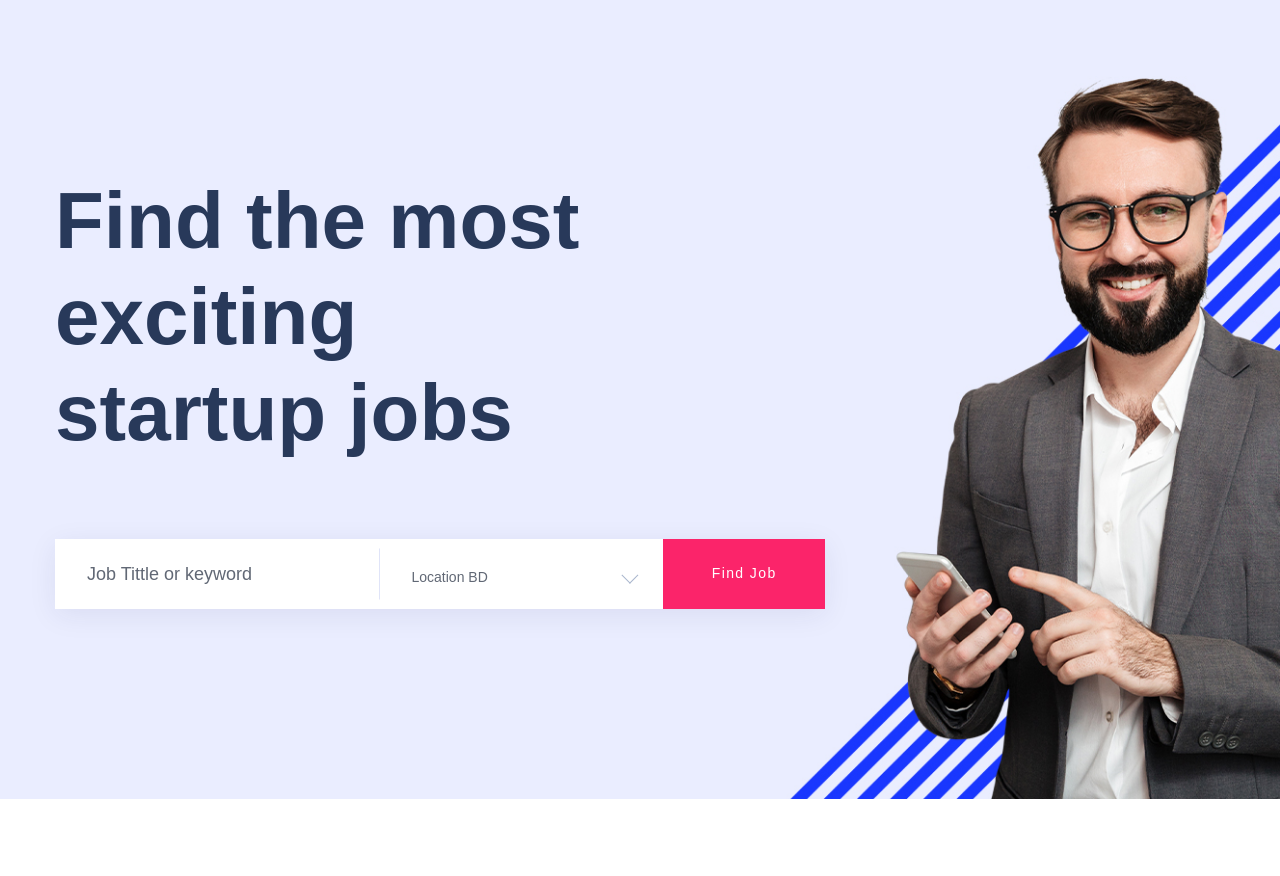
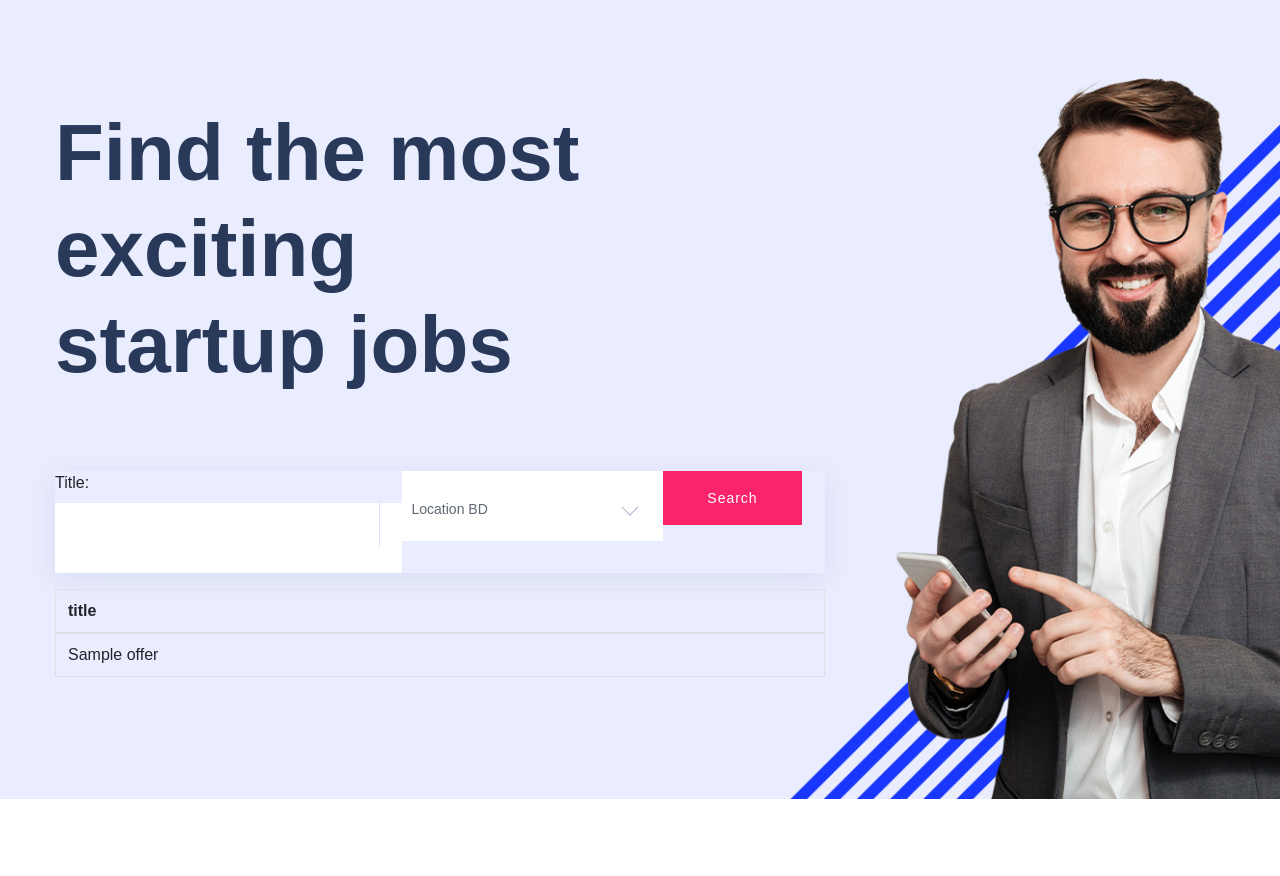
Before and after one commit to buseggencoglu/owl-s-agent, a Django app: page / in a window 1280 px wide. Shown: the part 101-977 px from the top of the page. Run offline with Django 3.2, Linux system fonts and the light colour scheme; tables that the repository leaves empty hold one stand-in row (values such as "Sample post"); some libraries are stand-ins or nearby versions; some web fonts are replaced.

Commit message:
searching title added

```diff
--- a/owl_agent/owl_agent/settings.py
+++ b/owl_agent/owl_agent/settings.py
@@ -38,6 +38,9 @@ INSTALLED_APPS = [
     'django.contrib.staticfiles',
     "website",
     'crispy_forms',
+    'django_filters',
+    'widget_tweaks',
+
 ]
 
 MIDDLEWARE = [
--- a/owl_agent/owl_agent/urls.py
+++ b/owl_agent/owl_agent/urls.py
@@ -21,6 +21,7 @@ from django.contrib.staticfiles.urls import staticfiles_urlpatterns ,static
 urlpatterns = [
     path('admin/', admin.site.urls),
     path('', include('website.urls')),
+
 ]
 
 urlpatterns += staticfiles_urlpatterns()
--- a/owl_agent/requirements.txt
+++ b/owl_agent/requirements.txt
@@ -4,3 +4,5 @@ django-crispy-forms==1.11.2
 Pillow==8.2.0
 pytz==2021.1
 sqlparse==0.4.1
+django-widget-tweaks==1.4.8
+django-filter==2.4.0
--- a/owl_agent/templates/website/index.html
+++ b/owl_agent/templates/website/index.html
@@ -1,15 +1,18 @@
 {% extends 'website/base.html' %}
+{% load widget_tweaks %}
 {% block title %}
 Owls Agent Home Page
 {% endblock %}
 {% load static %}
 {% block content %}
+
 <main>
     <!-- slider Area Start-->
     <div class="slider-area ">
         <!-- Mobile Menu -->
         <div class="slider-active">
-                <div class="single-slider slider-height d-flex align-items-center" data-background="{% static 'img/hero/h1_hero.jpg'%}">
+            <div class="single-slider slider-height d-flex align-items-center"
+                 data-background="{% static 'img/hero/h1_hero.jpg'%}">
                 <div class="container">
                     <div class="row">
                         <div class="col-xl-6 col-lg-9 col-md-10">
@@ -22,10 +25,13 @@ Owls Agent Home Page
                     <div class="row">
                         <div class="col-xl-8">
                             <!-- form -->
-                                <form action="#" class="search-box">
+                            <form method="get" class="search-box">
                                 <div class="input-form">
-                                        <input type="text" placeholder="Job Tittle or keyword">
+                                    {{ filter.form.title.label_tag }}
+                                    {% render_field filter.form.title class="form-control" %}
                                 </div>
+
+
                                 <div class="select-form">
                                     <div class="select-itms">
                                         <select name="select" id="select1">
@@ -37,9 +43,29 @@ Owls Agent Home Page
                                     </div>
                                 </div>
                                 <div class="search-form">
-                                        <a href="#">Find job</a>
+                                    <button class="btn btn-primary" type="submit">Search</button>
                                 </div>
+
+
                             </form>
+                            <table class="table table-bordered">
+                                <thead>
+                                <tr>
+                                    <th>title</th>
+                                </tr>
+                                </thead>
+                                <tbody>
+                                {% for Job_Offer in filter.qs %}
+                                <tr>
+                                    <td>{{ Job_Offer.title }}</td>
+                                </tr>
+                                {% empty %}
+                                <tr>
+                                    <td colspan="5">No data</td>
+                                </tr>
+                                {% endfor %}
+                                </tbody>
+                            </table>
                         </div>
                     </div>
                 </div>
@@ -162,7 +188,7 @@ Owls Agent Home Page
     </div>
     <!-- Our Services End -->
     <!-- Online CV Area Start -->
-         <div class="online-cv cv-bg section-overly pt-90 pb-120"  data-background="{% static 'img/gallery/cv_bg.jpg'%}">
+    <div class="online-cv cv-bg section-overly pt-90 pb-120" data-background="{% static 'img/gallery/cv_bg.jpg'%}">
         <div class="container">
             <div class="row justify-content-center">
                 <div class="col-xl-10">
@@ -194,7 +220,8 @@ Owls Agent Home Page
                     <div class="single-job-items mb-30">
                         <div class="job-items">
                             <div class="company-img">
-                                    <a href="{% url 'job-details' %}"><img src="{% static 'img/icon/job-list1.png'%}" alt=""></a>
+                                <a href="{% url 'job-details' %}"><img src="{% static 'img/icon/job-list1.png'%}"
+                                                                       alt=""></a>
                             </div>
                             <div class="job-tittle">
                                 <a href="{% url 'job-details' %}"><h4>Digital Marketer</h4></a>
@@ -214,7 +241,8 @@ Owls Agent Home Page
                     <div class="single-job-items mb-30">
                         <div class="job-items">
                             <div class="company-img">
-                                    <a href="{% url 'job-details' %}"><img src="{% static 'img/icon/job-list2.png'%}" alt=""></a>
+                                <a href="{% url 'job-details' %}"><img src="{% static 'img/icon/job-list2.png'%}"
+                                                                       alt=""></a>
                             </div>
                             <div class="job-tittle">
                                 <a href="{% url 'job-details' %}"><h4>Digital Marketer</h4></a>
@@ -234,7 +262,8 @@ Owls Agent Home Page
                     <div class="single-job-items mb-30">
                         <div class="job-items">
                             <div class="company-img">
-                                    <a href="{% url 'job-details' %}"><img src="{% static 'img/icon/job-list3.png'%}" alt=""></a>
+                                <a href="{% url 'job-details' %}"><img src="{% static 'img/icon/job-list3.png'%}"
+                                                                       alt=""></a>
                             </div>
                             <div class="job-tittle">
                                 <a href="{% url 'job-details' %}"><h4>Digital Marketer</h4></a>
@@ -254,7 +283,8 @@ Owls Agent Home Page
                     <div class="single-job-items mb-30">
                         <div class="job-items">
                             <div class="company-img">
-                                    <a href="{% url 'job-details' %}"><img src="{% static 'img/icon/job-list4.png'%}" alt=""></a>
+                                <a href="{% url 'job-details' %}"><img src="{% static 'img/icon/job-list4.png'%}"
+                                                                       alt=""></a>
                             </div>
                             <div class="job-tittle">
                                 <a href="{% url 'job-details' %}"><h4>Digital Marketer</h4></a>
@@ -296,7 +326,8 @@ Owls Agent Home Page
                         </div>
                         <div class="process-cap">
                             <h5>1. Search a job</h5>
-                               <p>Sorem spsum dolor sit amsectetur adipisclit, seddo eiusmod tempor incididunt ut laborea.</p>
+                            <p>Sorem spsum dolor sit amsectetur adipisclit, seddo eiusmod tempor incididunt ut
+                                laborea.</p>
                         </div>
                     </div>
                 </div>
@@ -307,7 +338,8 @@ Owls Agent Home Page
                         </div>
                         <div class="process-cap">
                             <h5>2. Apply for job</h5>
-                               <p>Sorem spsum dolor sit amsectetur adipisclit, seddo eiusmod tempor incididunt ut laborea.</p>
+                            <p>Sorem spsum dolor sit amsectetur adipisclit, seddo eiusmod tempor incididunt ut
+                                laborea.</p>
                         </div>
                     </div>
                 </div>
@@ -318,7 +350,8 @@ Owls Agent Home Page
                         </div>
                         <div class="process-cap">
                             <h5>3. Get your job</h5>
-                               <p>Sorem spsum dolor sit amsectetur adipisclit, seddo eiusmod tempor incididunt ut laborea.</p>
+                            <p>Sorem spsum dolor sit amsectetur adipisclit, seddo eiusmod tempor incididunt ut
+                                laborea.</p>
                         </div>
                     </div>
                 </div>
@@ -346,7 +379,9 @@ Owls Agent Home Page
                                     </div>
                                 </div>
                                 <div class="testimonial-top-cap">
-                                        <p>“I am at an age where I just want to be fit and healthy our bodies are our responsibility! So start caring for your body and it will care for you. Eat clean it will care for you and workout hard.”</p>
+                                    <p>“I am at an age where I just want to be fit and healthy our bodies are our
+                                        responsibility! So start caring for your body and it will care for you. Eat
+                                        clean it will care for you and workout hard.”</p>
                                 </div>
                             </div>
                         </div>
@@ -363,7 +398,9 @@ Owls Agent Home Page
                                     </div>
                                 </div>
                                 <div class="testimonial-top-cap">
-                                        <p>“I am at an age where I just want to be fit and healthy our bodies are our responsibility! So start caring for your body and it will care for you. Eat clean it will care for you and workout hard.”</p>
+                                    <p>“I am at an age where I just want to be fit and healthy our bodies are our
+                                        responsibility! So start caring for your body and it will care for you. Eat
+                                        clean it will care for you and workout hard.”</p>
                                 </div>
                             </div>
                         </div>
@@ -380,7 +417,9 @@ Owls Agent Home Page
                                     </div>
                                 </div>
                                 <div class="testimonial-top-cap">
-                                        <p>“I am at an age where I just want to be fit and healthy our bodies are our responsibility! So start caring for your body and it will care for you. Eat clean it will care for you and workout hard.”</p>
+                                    <p>“I am at an age where I just want to be fit and healthy our bodies are our
+                                        responsibility! So start caring for your body and it will care for you. Eat
+                                        clean it will care for you and workout hard.”</p>
                                 </div>
                             </div>
                         </div>
@@ -402,8 +441,11 @@ Owls Agent Home Page
                             <h2>24k Talented people are getting Jobs</h2>
                         </div>
                         <div class="support-caption">
-                                <p class="pera-top">Mollit anim laborum duis au dolor in voluptate velit ess cillum dolore eu lore dsu quality mollit anim laborumuis au dolor in voluptate velit cillum.</p>
-                                <p>Mollit anim laborum.Duis aute irufg dhjkolohr in re voluptate velit esscillumlore eu quife nrulla parihatur. Excghcepteur signjnt occa cupidatat non inulpadeserunt mollit aboru. temnthp incididbnt ut labore mollit anim laborum suis aute.</p>
+                            <p class="pera-top">Mollit anim laborum duis au dolor in voluptate velit ess cillum dolore
+                                eu lore dsu quality mollit anim laborumuis au dolor in voluptate velit cillum.</p>
+                            <p>Mollit anim laborum.Duis aute irufg dhjkolohr in re voluptate velit esscillumlore eu
+                                quife nrulla parihatur. Excghcepteur signjnt occa cupidatat non inulpadeserunt mollit
+                                aboru. temnthp incididbnt ut labore mollit anim laborum suis aute.</p>
                             <a href="{% url 'about' %}" class="btn post-btn">Post a job</a>
                         </div>
                     </div>
@@ -446,8 +488,9 @@ Owls Agent Home Page
                                 </div>
                             </div>
                             <div class="blog-cap">
-                                    <p>|   Properties</p>
-                                    <h3><a href="{% url 'single-blog' %}">Footprints in Time is perfect House in Kurashiki</a></h3>
+                                <p>| Properties</p>
+                                <h3><a href="{% url 'single-blog' %}">Footprints in Time is perfect House in
+                                    Kurashiki</a></h3>
                                 <a href="#" class="more-btn">Read more »</a>
                             </div>
                         </div>
@@ -465,8 +508,9 @@ Owls Agent Home Page
                                 </div>
                             </div>
                             <div class="blog-cap">
-                                    <p>|   Properties</p>
-                                    <h3><a href="{% url 'single-blog' %}">Footprints in Time is perfect House in Kurashiki</a></h3>
+                                <p>| Properties</p>
+                                <h3><a href="{% url 'single-blog' %}">Footprints in Time is perfect House in
+                                    Kurashiki</a></h3>
                                 <a href="#" class="more-btn">Read more »</a>
                             </div>
                         </div>
--- a/owl_agent/website/urls.py
+++ b/owl_agent/website/urls.py
@@ -1,5 +1,8 @@
 from django.urls import path
 from . import views
+from django.conf.urls import url
+
+
 
 urlpatterns = [
     path('', views.home_view, name='home'),
@@ -32,4 +35,7 @@ urlpatterns = [
     path('dashboardList/deleteCompany/<int:pk>', views.admin_delete_companies, name='admin_delete_companies'),
     path('dashboardList/deleteJobSeeker/<int:pk>', views.admin_delete_jobseeker, name='admin_delete_jobseeker'),
 
+
+
+
 ]
--- a/owl_agent/website/views.py
+++ b/owl_agent/website/views.py
@@ -10,6 +10,9 @@ from .models import Job_Seeker_Profile, Company_Profile, Job_Offer, CV
 from datetime import date
 from django.contrib import messages
 from django.core.paginator import Paginator, PageNotAnInteger, EmptyPage
+from .filters import Job_Offer_Filter
+
+
 
 from django.contrib.auth import (
     authenticate,
@@ -37,7 +40,9 @@ def company_required(function):
 # Create your views here.
 # @login_required(login_url='login')
 def home_view(request):
-    return render(request, 'website/index.html')
+    job_offer_list = Job_Offer.objects.all()
+    job_offer_filter = Job_Offer_Filter(request.GET, queryset=job_offer_list)
+    return render(request, 'website/index.html',{'filter': job_offer_filter})
 
 
 def about_view(request):
@@ -409,3 +414,8 @@ def create_paginator(request, list):
     except EmptyPage:
         posts = paginator.page(paginator.num_pages)
     return posts
+
+# def search(request):
+#     job_offer_list = Job_Offer.objects.all()
+#     job_offer_filter = Job_Offer_Filter(request.GET, queryset=job_offer_list)
+#     return render(request, 'website/index.html', {'filter': job_offer_filter})
```
Also changed, not shown: owl_agent/website/filters.py (added, +9 -0 lines), owl_agent/website/migrations/0007_merge_20210418_1541.py (added), owl_agent/website/migrations/0008_auto_20210418_1742.py (added), owl_agent/website/migrations/0011_merge_20210420_0101.py (added). Lines whose indentation alone changed are shown as unchanged.
